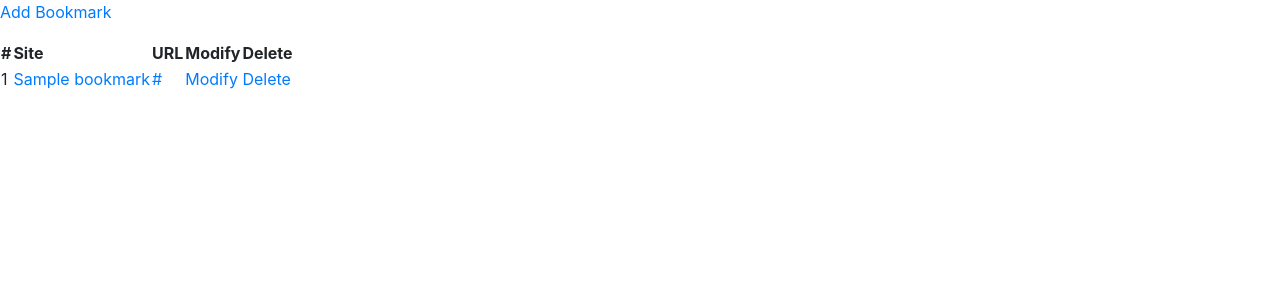
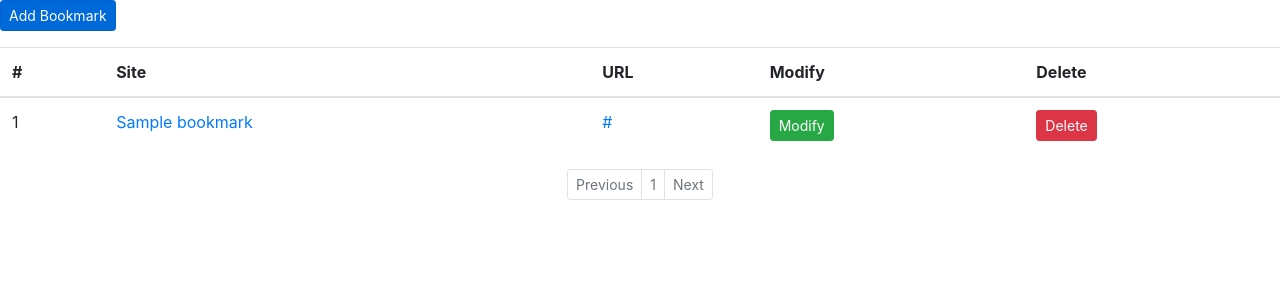
Before and after one commit to 2020emirim/2-practice-list-yeLyn36, a Django app: page /bookmark/ in a window 1280 px wide. Shown: the top 300 px of the page. Run offline with Django 3.2, Linux system fonts and the light colour scheme; tables that the repository leaves empty hold one stand-in row (values such as "Sample post"); some libraries are stand-ins or nearby versions.

Commit message:
pagination

```diff
--- a/bookmark/models.py
+++ b/bookmark/models.py
@@ -6,6 +6,7 @@ class Bookmark(models.Model):
     site_name = models.CharField(max_length=20)
     url = models.URLField('Site URL')
 
+
     def __str__(self):
         return "제목: " + self.site_name + ", URL: " + self.url
 
--- a/bookmark/templates/bookmark/bookmark_list.html
+++ b/bookmark/templates/bookmark/bookmark_list.html
@@ -1,19 +1,11 @@
 {% extends 'base.html' %}
 
-{% block title %}Confirm Delete{% endblock %}
+{% block title %}List{% endblock %}
 
 {% block content %}
-    <!-- CSS only -->
-<link rel="stylesheet" href="https://stackpath.bootstrapcdn.com/bootstrap/4.5.0/css/bootstrap.min.css" integrity="sha384-9aIt2nRpC12Uk9gS9baDl411NQApFmC26EwAOH8WgZl5MYYxFfc+NcPb1dKGj7Sk" crossorigin="anonymous">
-
-<!-- JS, Popper.js, and jQuery -->
-<script src="https://code.jquery.com/jquery-3.5.1.slim.min.js" integrity="sha384-DfXdz2htPH0lsSSs5nCTpuj/zy4C+OGpamoFVy38MVBnE+IbbVYUew+OrCXaRkfj" crossorigin="anonymous"></script>
-<script src="https://cdn.jsdelivr.net/npm/popper.js@1.16.0/dist/umd/popper.min.js" integrity="sha384-Q6E9RHvbIyZFJoft+2mJbHaEWldlvI9IOYy5n3zV9zzTtmI3UksdQRVvoxMfooAo" crossorigin="anonymous"></script>
-<script src="https://stackpath.bootstrapcdn.com/bootstrap/4.5.0/js/bootstrap.min.js" integrity="sha384-OgVRvuATP1z7JjHLkuOU7Xw704+h835Lr+6QL9UvYjZE3Ipu6Tp75j7Bh/kR0JKI" crossorigin="anonymous"></script>
-
-<a href="{% url 'bookmark:add' %}}">Add Bookmark</a>
-<p></p>
-<table>
+    <a href="{% url 'bookmark:add' %}" class="btn btn-primary btn-sm">Add Bookmark</a>
+    <p/>
+    <table class="table">
         <thead>
         <tr>
             <th>#</th>
@@ -26,13 +18,41 @@
         <tbody>
             {% for bookmark in bookmark_list %}
             <tr>
-            <td>{{forloop.counter}}</td>
-            <td><a href="{% url 'bookmark:detail' pk=bookmark.id  %}">{{ bookmark.site_name }}</a></td>
+                <td>{{ forloop.counter }}</td>
+                <td><a href="{%  url 'bookmark:detail' pk=bookmark.id %}">{{ bookmark.site_name }}</a></td>
                 <td><a href="{{ bookmark.url }}">{{ bookmark.url }}</a></td>
-             <td><a href="{% url 'bookmark:update' pk=bookmark.id %}">Modify</a></td>
-             <td><a href="{% url 'bookmark:delete' pk=bookmark.id %}">Delete</a></td>
+                <td><a href="{% url 'bookmark:update' pk=bookmark.id %}" class="btn btn-success btn-sm">Modify</a></td>
+                <td><a href="{% url 'bookmark:delete' pk=bookmark.id %}" class="btn btn-danger btn-sm">Delete</a></td>
             </tr>
             {% endfor %}
         </tbody>
     </table>
 {% endblock %}
+
+{% block pagination %}
+    <ul class="pagination pagination-sm justify-content-center">
+    {% if page_obj.has_previous %}
+        <li class="page-item">
+            <a href="{{ request.path }}?page={{ page_obj.previous_page_number }}" class="page-link">Previous</a>
+        </li>
+    {% else %}
+        <li class="page-item disabled">
+            <a href="" class="page-link">Previous</a>
+        </li>
+    {% endif %}
+         {% for page in page_obj.paginator.page_range %}
+             <li class="page-item {% if page_obj.number == forloop.counter %} disabled {% else %} active{% endif %}">
+                 <a href="{{ request.path }}?page={{ forloop.counter }}" class="page-link">{{ forloop.counter }}</a>
+             </li>
+         {% endfor %}
+    {% if page_obj.has_next %}
+        <li class="page-item">
+            <a href="{{ request.path }}?page={{ page_obj.next_page_number }}" class="page-link">Next</a>
+        </li>
+    {% else %}
+        <li class="page-item disabled">
+            <a href="" class="page-link">Next</a>
+        </li>
+    {% endif %}
+    </ul>
+{% endblock %}
--- a/bookmark/views.py
+++ b/bookmark/views.py
@@ -7,6 +7,7 @@ from bookmark.models import Bookmark
 
 class BookmarkList(ListView):  # bookmark_list.html
     model = Bookmark
+    paginate_by = 3
 
 
 class BookmarkCreateView(CreateView):  # bookmark_form.html
--- a/templates/base.html
+++ b/templates/base.html
@@ -2,10 +2,20 @@
 <html lang="en">
 <head>
     <meta charset="UTF-8">
-    <title>Bookmark {% block title %}{% endblock %}</title>
+    <title>Bookmark {% block title %} {% endblock %}</title>
+
+    <!-- CSS only -->
+    <link rel="stylesheet" href="https://stackpath.bootstrapcdn.com/bootstrap/4.5.0/css/bootstrap.min.css" integrity="sha384-9aIt2nRpC12Uk9gS9baDl411NQApFmC26EwAOH8WgZl5MYYxFfc+NcPb1dKGj7Sk" crossorigin="anonymous">
+
+    <!-- JS, Popper.js, and jQuery -->
+    <script src="https://code.jquery.com/jquery-3.5.1.slim.min.js" integrity="sha384-DfXdz2htPH0lsSSs5nCTpuj/zy4C+OGpamoFVy38MVBnE+IbbVYUew+OrCXaRkfj" crossorigin="anonymous"></script>
+    <script src="https://cdn.jsdelivr.net/npm/popper.js@1.16.0/dist/umd/popper.min.js" integrity="sha384-Q6E9RHvbIyZFJoft+2mJbHaEWldlvI9IOYy5n3zV9zzTtmI3UksdQRVvoxMfooAo" crossorigin="anonymous"></script>
+    <script src="https://stackpath.bootstrapcdn.com/bootstrap/4.5.0/js/bootstrap.min.js" integrity="sha384-OgVRvuATP1z7JjHLkuOU7Xw704+h835Lr+6QL9UvYjZE3Ipu6Tp75j7Bh/kR0JKI" crossorigin="anonymous"></script>
 </head>
 <body>
     {% block content %}
     {% endblock %}
+    {% block pagination %}
+    {% endblock %}
 </body>
 </html>
```
Also changed, not shown: README.md. Lines whose indentation alone changed are shown as unchanged.
